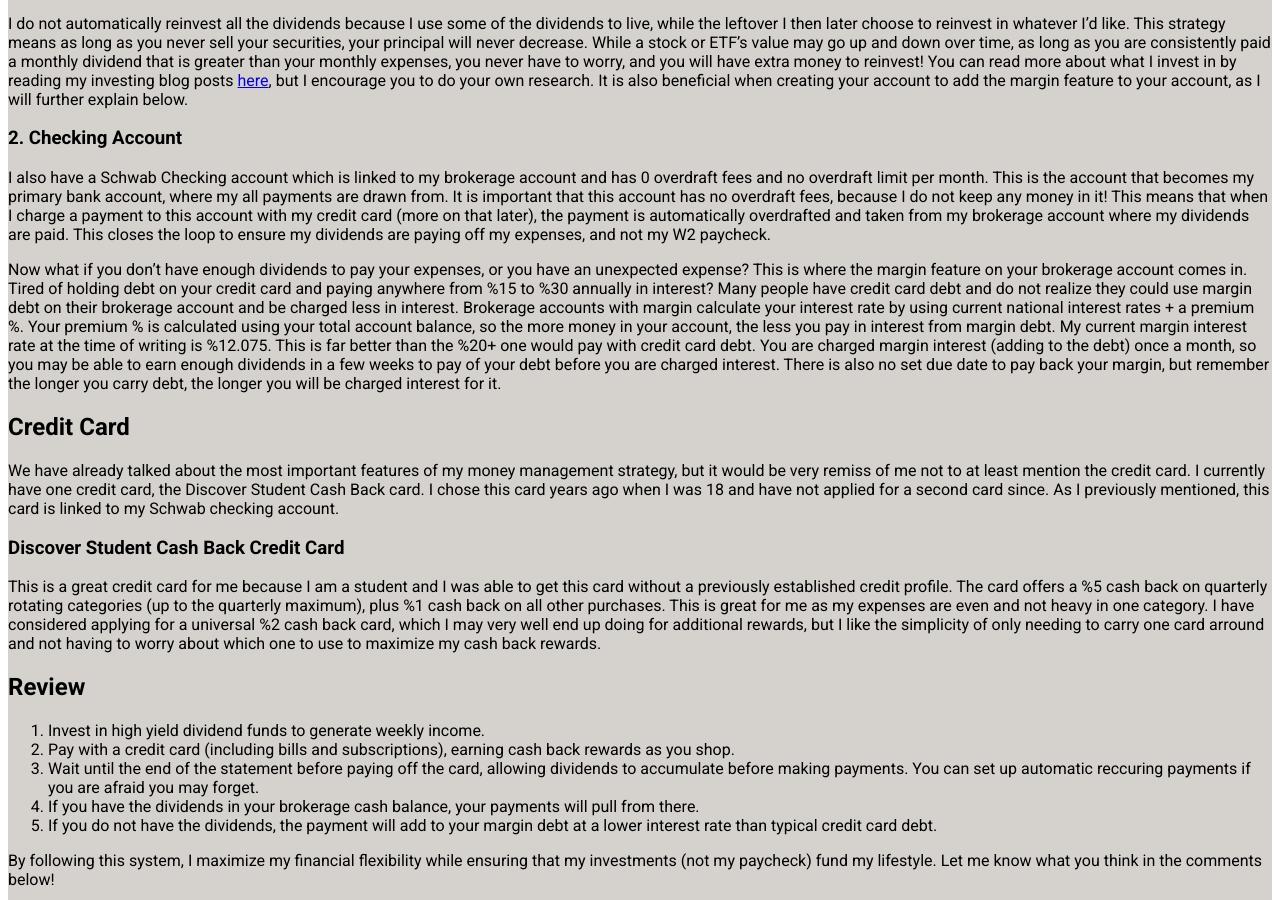
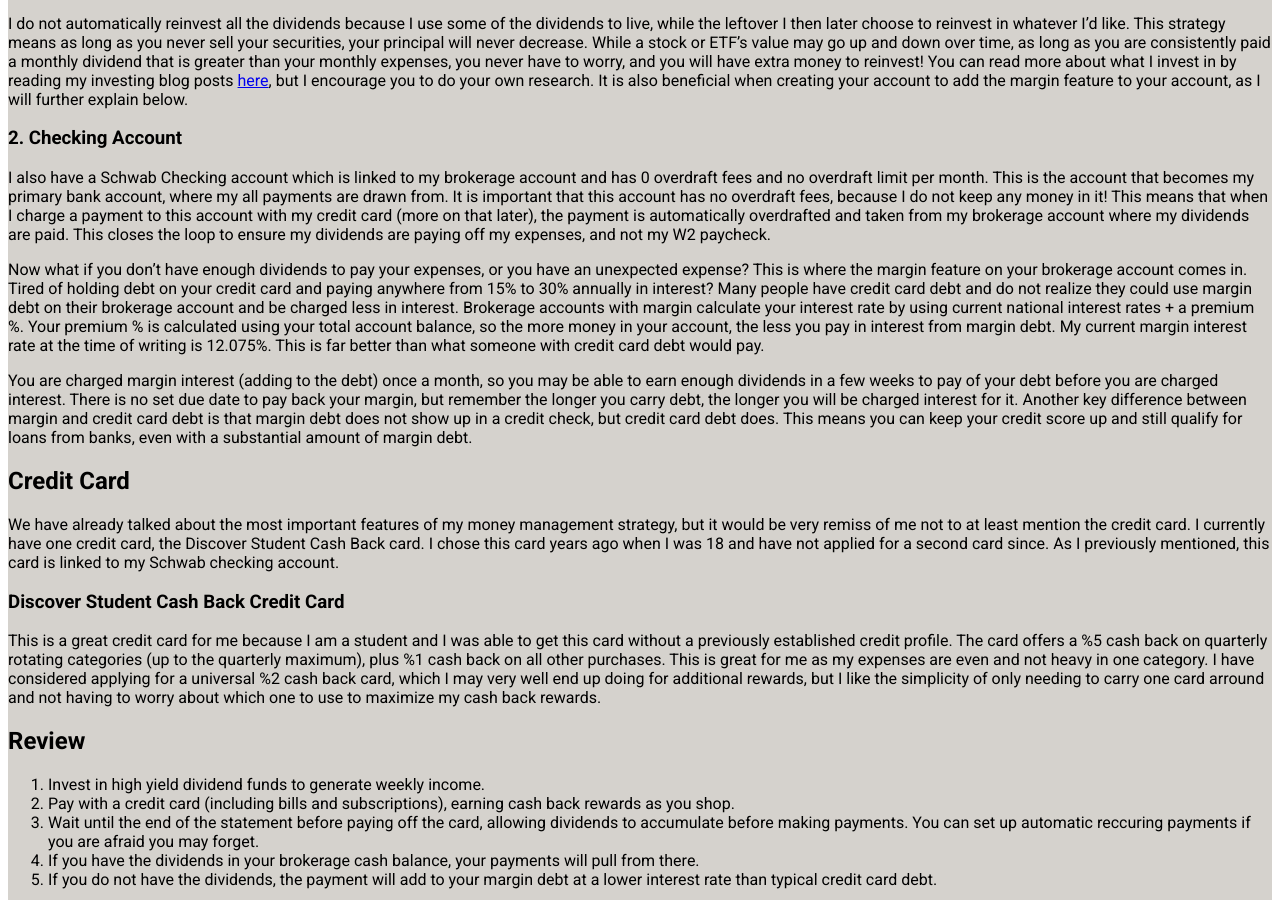
Before and after one commit to Francis-McKee/francis-mckee.github.io, a Jekyll site: the page built from _posts/2025-01-30-the-ultimate-money-management-strategy.md, in a window 1280 px wide and 900 px high, scrolled down 971 px. Built offline with Jekyll 4.4.1, drawn with Linux system fonts in a browser that asks for light colours; nearby versions of some CDN libraries; comment, search, counter and statistics services are not loaded.

Commit message:
edited blog post 2025-01-30

```diff
--- a/_posts/2025-01-30-the-ultimate-money-management-strategy.md
+++ b/_posts/2025-01-30-the-ultimate-money-management-strategy.md
@@ -30,7 +30,9 @@ I do not automatically reinvest all the dividends because I use some of the divi
 ### 2. Checking Account
 I also have a Schwab Checking account which is linked to my brokerage account and has 0 overdraft fees and no overdraft limit per month. This is the account that becomes my primary bank account, where my all payments are drawn from. It is important that this account has no overdraft fees, because I do not keep any money in it! This means that when I charge a payment to this account with my credit card (more on that later), the payment is automatically overdrafted and taken from my brokerage account where my dividends are paid. This closes the loop to ensure my dividends are paying off my expenses, and not my W2 paycheck.
 
-Now what if you don't have enough dividends to pay your expenses, or you have an unexpected expense? This is where the margin feature on your brokerage account comes in. Tired of holding debt on your credit card and paying anywhere from %15 to %30 annually in interest? Many people have credit card debt and do not realize they could use margin debt on their brokerage account and be charged less in interest. Brokerage accounts with margin calculate your interest rate by using current national interest rates + a premium %. Your premium % is calculated using your total account balance, so the more money in your account, the less you pay in interest from margin debt. My current margin interest rate at the time of writing is %12.075. This is far better than the %20+ one would pay with credit card debt. You are charged margin interest (adding to the debt) once a month, so you may be able to earn enough dividends in a few weeks to pay of your debt before you are charged interest. There is also no set due date to pay back your margin, but remember the longer you carry debt, the longer you will be charged interest for it.
+Now what if you don't have enough dividends to pay your expenses, or you have an unexpected expense? This is where the margin feature on your brokerage account comes in. Tired of holding debt on your credit card and paying anywhere from 15% to 30% annually in interest? Many people have credit card debt and do not realize they could use margin debt on their brokerage account and be charged less in interest. Brokerage accounts with margin calculate your interest rate by using current national interest rates + a premium %. Your premium % is calculated using your total account balance, so the more money in your account, the less you pay in interest from margin debt. My current margin interest rate at the time of writing is 12.075%. This is far better than what someone with credit card debt would pay.
+
+You are charged margin interest (adding to the debt) once a month, so you may be able to earn enough dividends in a few weeks to pay of your debt before you are charged interest. There is no set due date to pay back your margin, but remember the longer you carry debt, the longer you will be charged interest for it. Another key difference between margin and credit card debt is that margin debt does not show up in a credit check, but credit card debt does. This means you can keep your credit score up and still qualify for loans from banks, even with a substantial amount of margin debt.
 
 ## Credit Card
 We have already talked about the most important features of my money management strategy, but it would be very remiss of me not to at least mention the credit card. I currently have one credit card, the Discover Student Cash Back card. I chose this card years ago when I was 18 and have not applied for a second card since. As I previously mentioned, this card is linked to my Schwab checking account.
```
Also changed, not shown: 1 other file.
